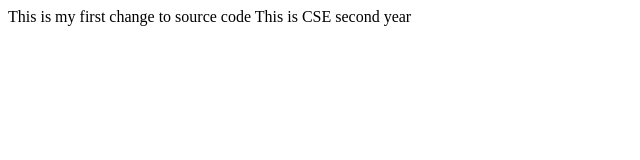
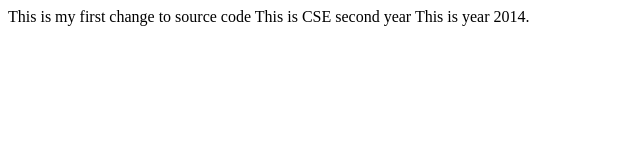
Before and after one commit to testcollabrtr/MyTestRepo1, a plain HTML site: page index.html in a window 1280 px wide. Shown: the whole page, without its empty margins (0-640 px from the left). Drawn offline with Linux system fonts and the light colour scheme.

Commit message:
Added latest year
Just like that

```diff
--- a/index.html
+++ b/index.html
@@ -2,5 +2,6 @@
 <body>
 This is my first change to source code
 This is CSE second year
+This is year 2014.
 </body>
 </html>
```
